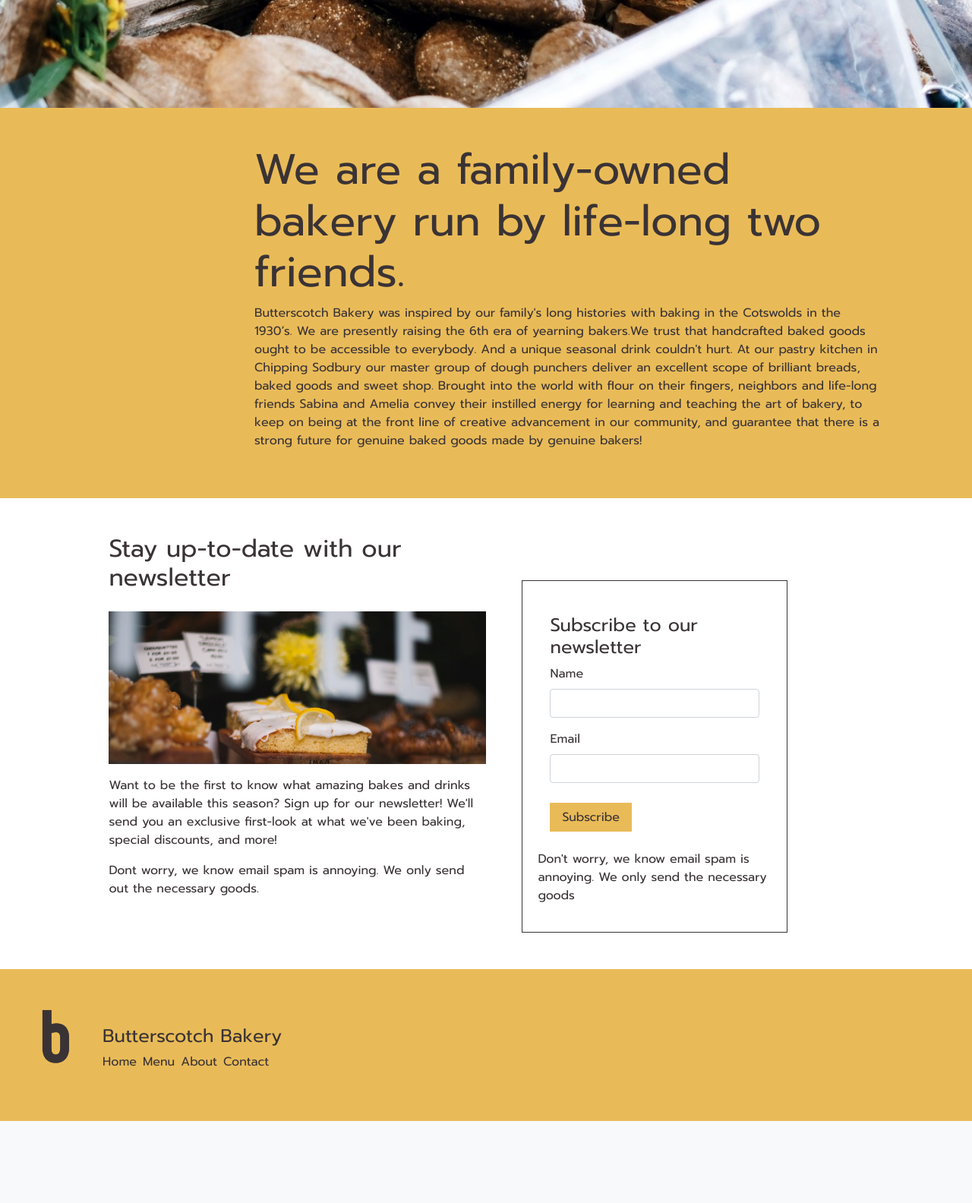
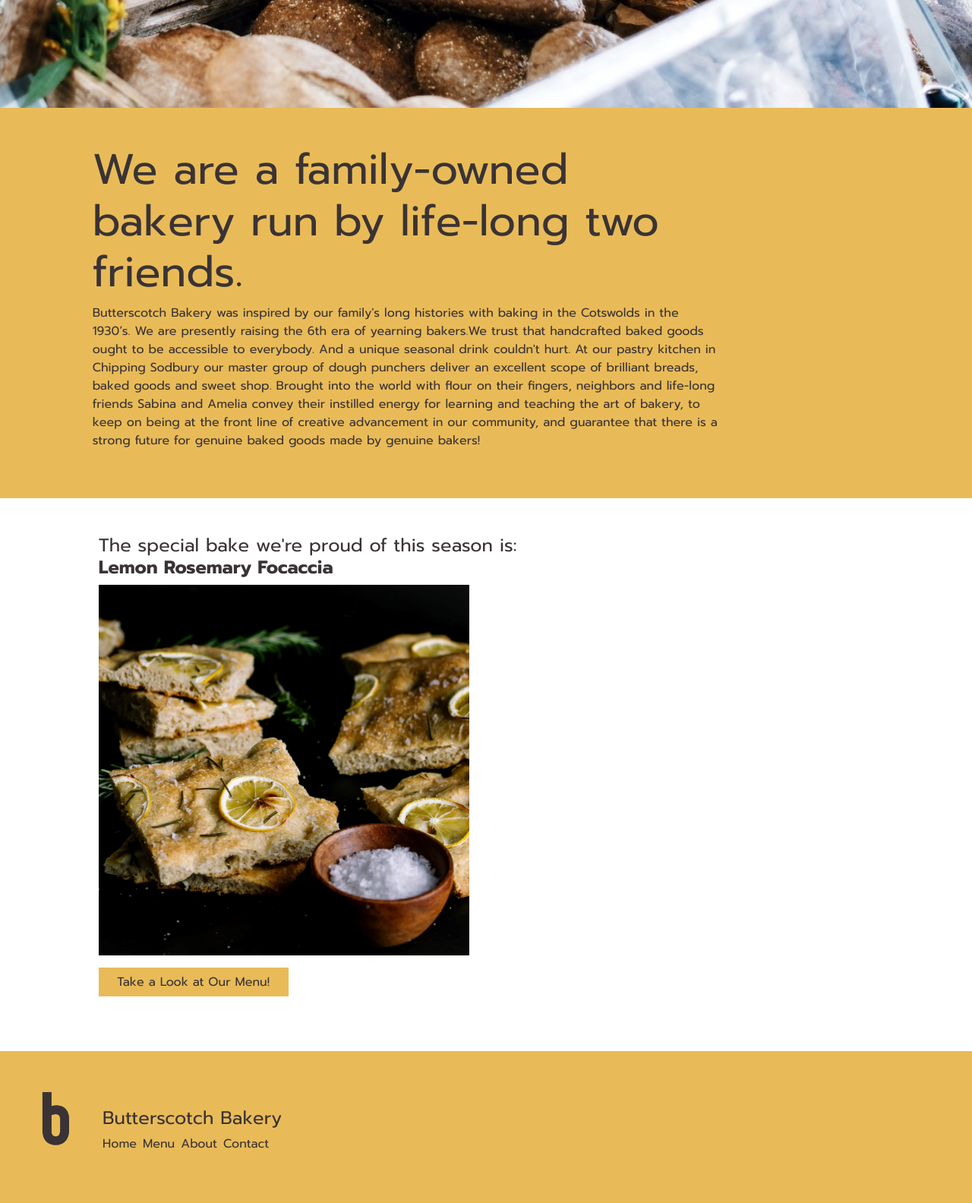
Before and after one commit to camila-guzman/butterscotch-bakery, a PHP site: page /about.php in a window 1280 px wide. Shown: the part 746-2330 px from the top of the page at 76% size. Before the commit the page ends 2222 px from the top, so only its background shows below. Run offline with PHP 8.4, Linux system fonts and the light colour scheme.

```diff
--- a/about.php
+++ b/about.php
@@ -14,7 +14,7 @@
     <div class="row spacer-and-article">
 
       <!--spacer-->
-      <div class="col-md-2 col-lg-3"></div>
+      <div class="col-md-1 col-lg-1"></div>
 
       <!--article for about-->
       <article class="my-5 col-md-7 col-lg-8">
@@ -39,47 +39,20 @@
     </div>
 
     <!--newsletter-->
-    <div class="newsletter row my-5">
+    <div class="row my-5">
       <div class="col-1"></div>
-      <div class="newsletter-content col-lg-5 mx-2 mb-4">
-        <h2>Stay up-to-date with our newsletter</h2>
 
-        <img src="images/lana-graves-lemon-cake-window.jpg" class="img-fluid newsletter-img my-3" />
+      <!--special bake section-->
+      <div class="special-bake col-lg-6 mx-2 mb-4">
+        <h4>The special bake we're proud of this season is:<br> <strong>Lemon Rosemary Focaccia</strong></h4>
 
-        <p>
-          Want to be the first to know what amazing bakes and drinks will be
-          available this season? Sign up for our newsletter! We'll send you an
-          exclusive first-look at what we've been baking, special discounts,
-          and more!
-        </p>
-        <p>
-          Dont worry, we know email spam is annoying. We only send out the
-          necessary goods.
-        </p>
+        <!--special bake image-->
+        <img src="images/savory-images/amber-engle-lemon-rosemary-focaccia-square.jpg" class="img-fluid special-bake-img" />
+
+        <!--button-->
+        <a class="special-bake-a mt-3 d-block" href="menu.php">Take a Look at Our Menu!</a>
       </div>
 
-      <!--sign-up form-->
-      <div class="sign-up-newsletter col-md-5 col-lg-4 mx-4">
-        <form class="newsletter-form px-3 py-4" action="about.php" method="post">
-          <h4>Subscribe to our newsletter</h4>
-          <div class="form-group">
-            <label for="name">Name</label>
-            <input type="name" class="form-control">
-          </div>
-          <div class="form-group">
-            <label for="email">Email</label>
-            <input type="email" class="form-control">
-          </div>
-          <button type="submit" class="btn">Subscribe</button>
-        </form>
-
-        <?php
-        if (isset($_POST["name"])) { ?>
-          <h4 class="ml-3">Welcome to the club, <?php echo $_POST["name"] ?>!</h4>
-        <?php } else { ?>
-          <p>Don't worry, we know email spam is annoying. We only send the necessary goods</p>
-        <?php } ?>
-      </div>
     </div>
   </div>
 
```
Also changed, not shown: index.php (+10 -7 lines).
